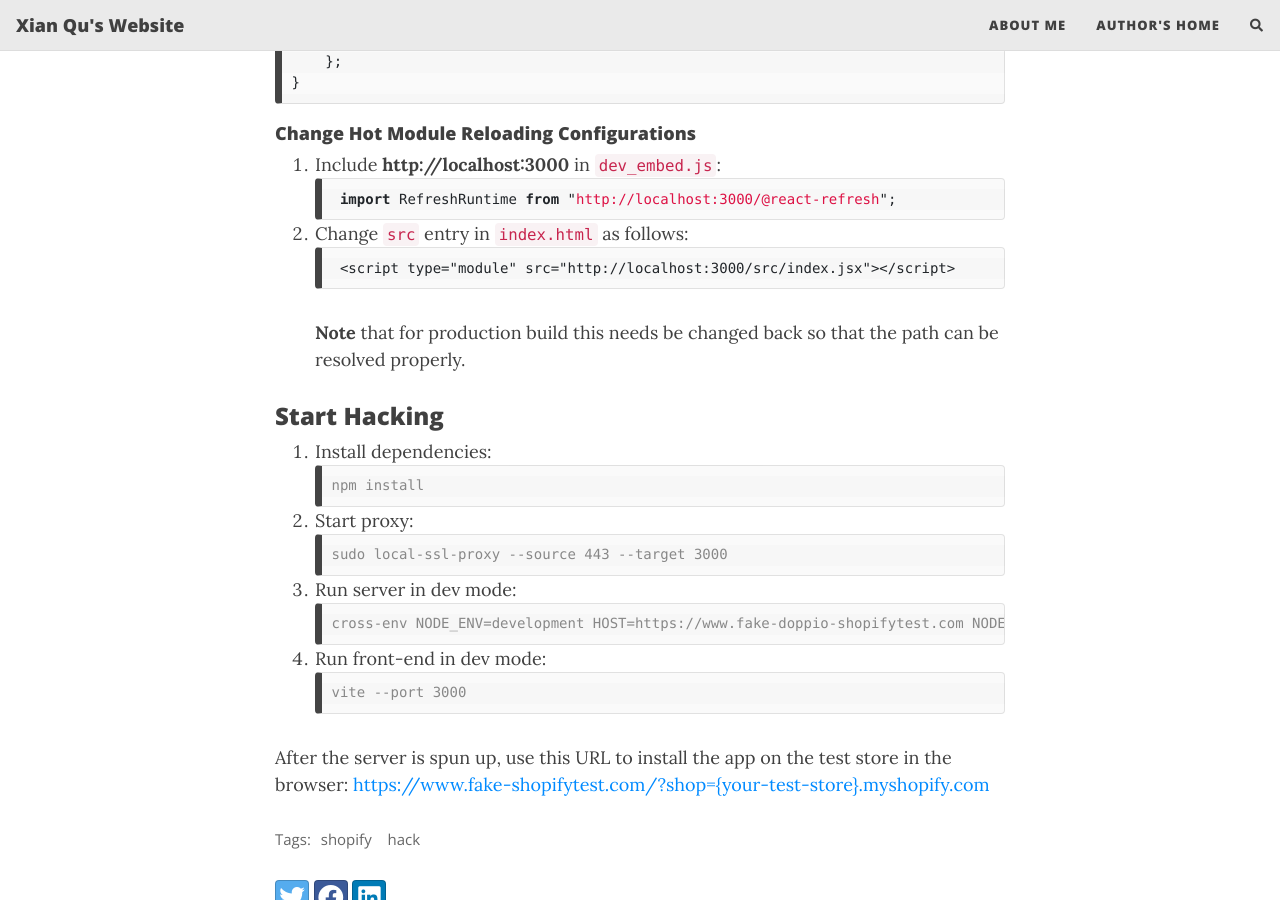
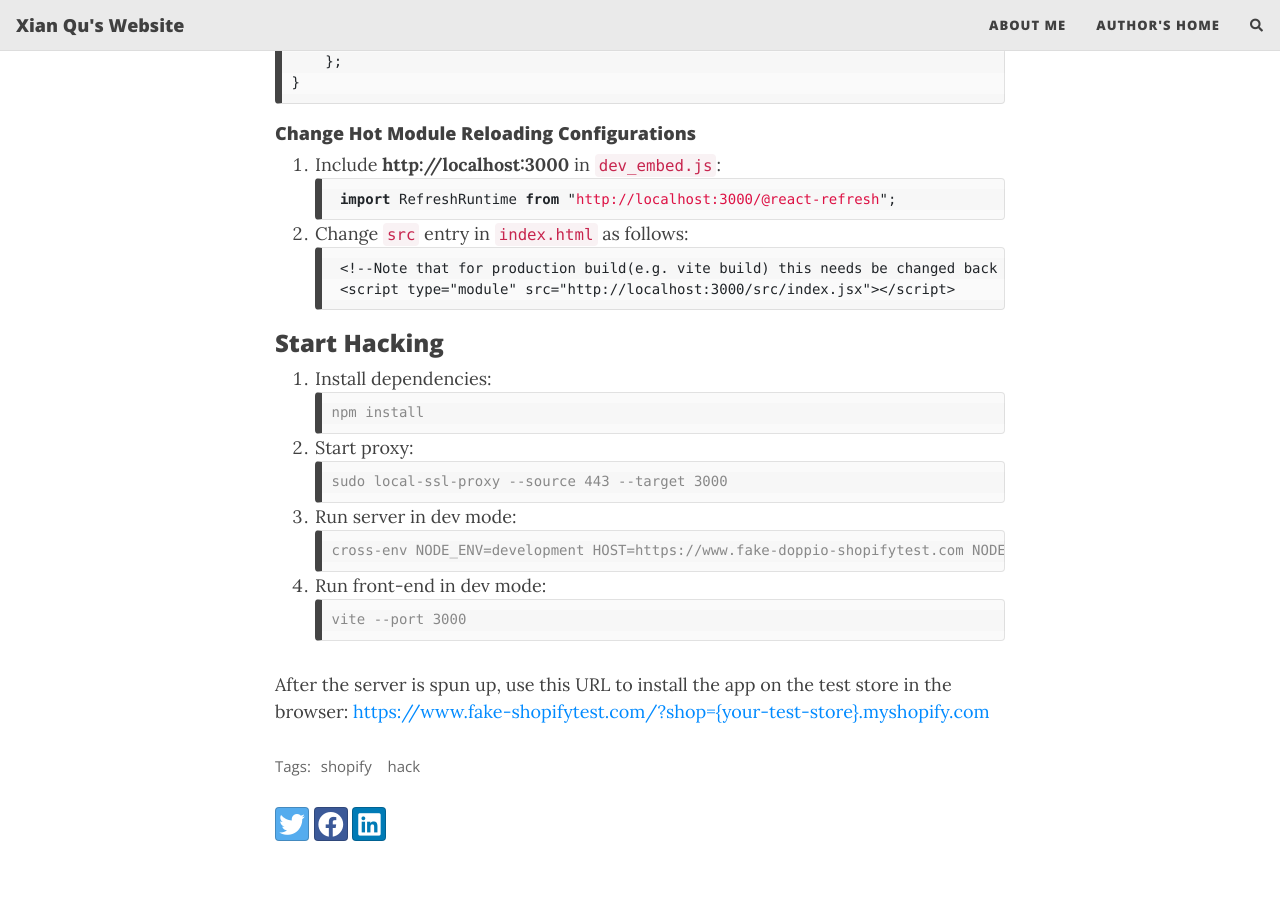
Before and after one commit to xianqugithub/xianqugithub.github.io, a Jekyll site: the page built from _posts/2023-10-09-shopify-localhost-markdown.md, in a window 1280 px wide and 900 px high, scrolled down 2291 px. Built offline with Jekyll 4.4.1, drawn with Linux system fonts in a browser that asks for light colours; nearby versions of some CDN libraries; comment, search, counter and statistics services are not loaded; some of the changed lines change nothing that is shown.

Commit message:
change some instruction for vite build.

````diff
--- a/_posts/2023-10-09-shopify-localhost-markdown.md
+++ b/_posts/2023-10-09-shopify-localhost-markdown.md
@@ -80,9 +80,9 @@ if (host === "localhost") {
 
 2. Change `src` entry in `index.html` as follows:
     ```
+    <!--Note that for production build(e.g. vite build) this needs be changed back so that the path can be resolved properly.-->
     <script type="module" src="http://localhost:3000/src/index.jsx"></script>
     ```
-    **Note** that for production build this needs be changed back so that the path can be resolved properly.
 
 ### Start Hacking
 
````
